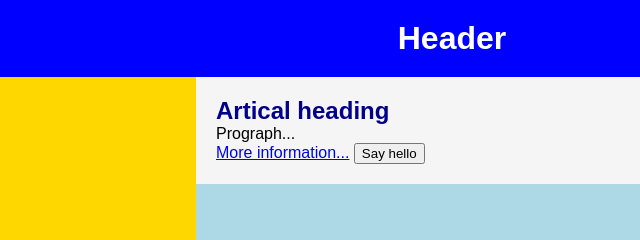
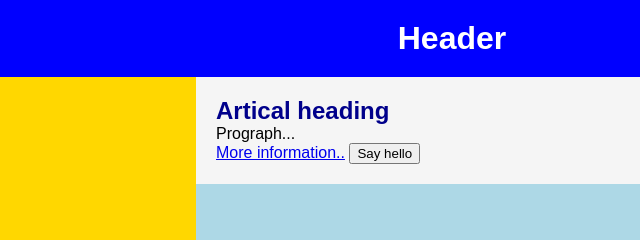
Before and after one commit to AlannieDecena/modueles, a website: page Exercise_2/index.html in a window 1280 px wide. Shown: the top 240 px of the page, 188-828 px from the left. Drawn offline with Linux system fonts and the light colour scheme; files whose address does not match are found by name.

Commit message:
ex2.day2

```diff
--- a/Exercise_2/index.html
+++ b/Exercise_2/index.html
@@ -23,7 +23,7 @@
     <h2>Artical heading</h2>
     <p id="demo">Prograph...</p>
 
-    <a href="https://www.google.com/">More information...</a>
+    <a href="https://www.google.com/">More information..</a>
 
     <button onclick="helloWord()" id="helloWorldButton">Say hello</button>
 </article>
```
